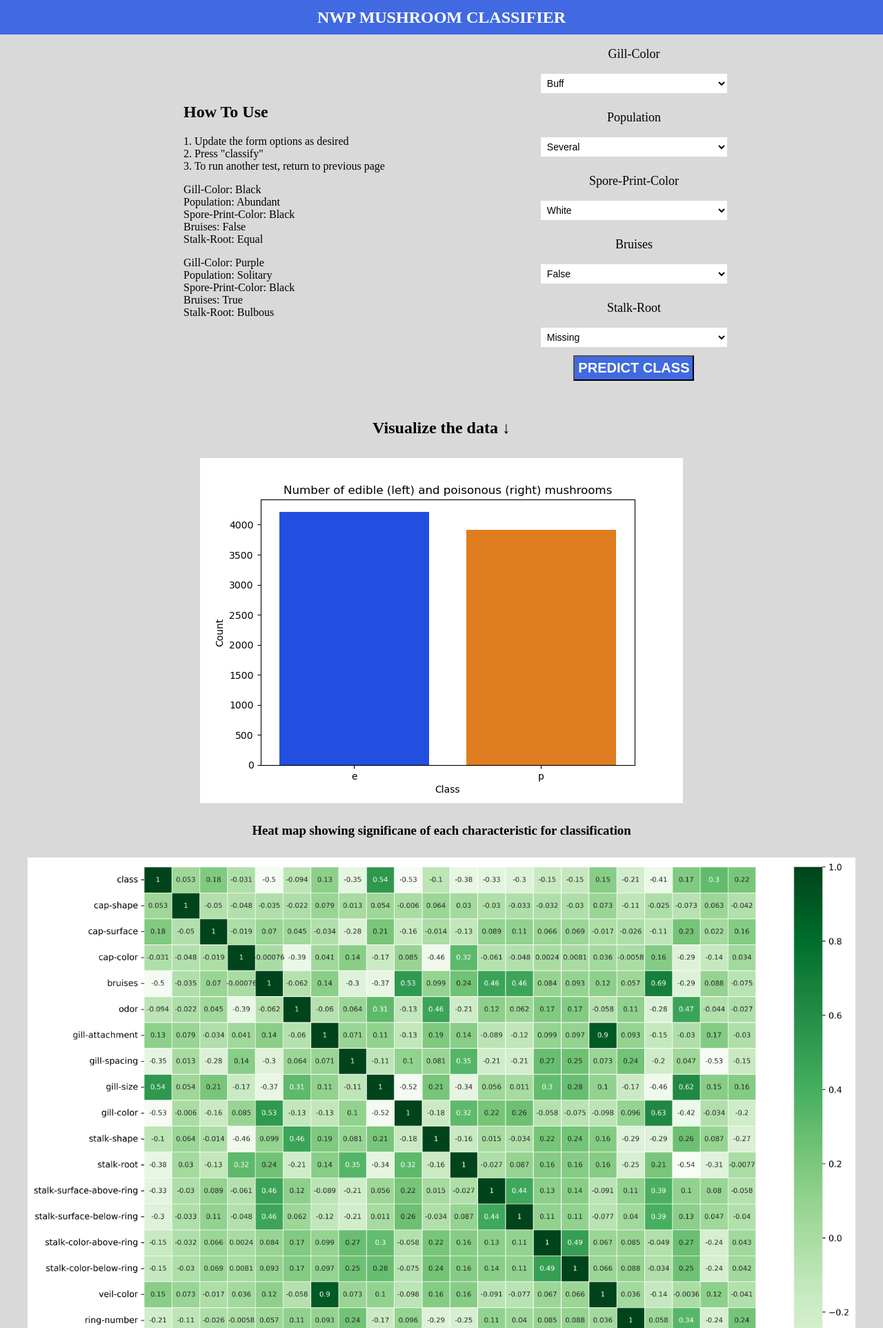
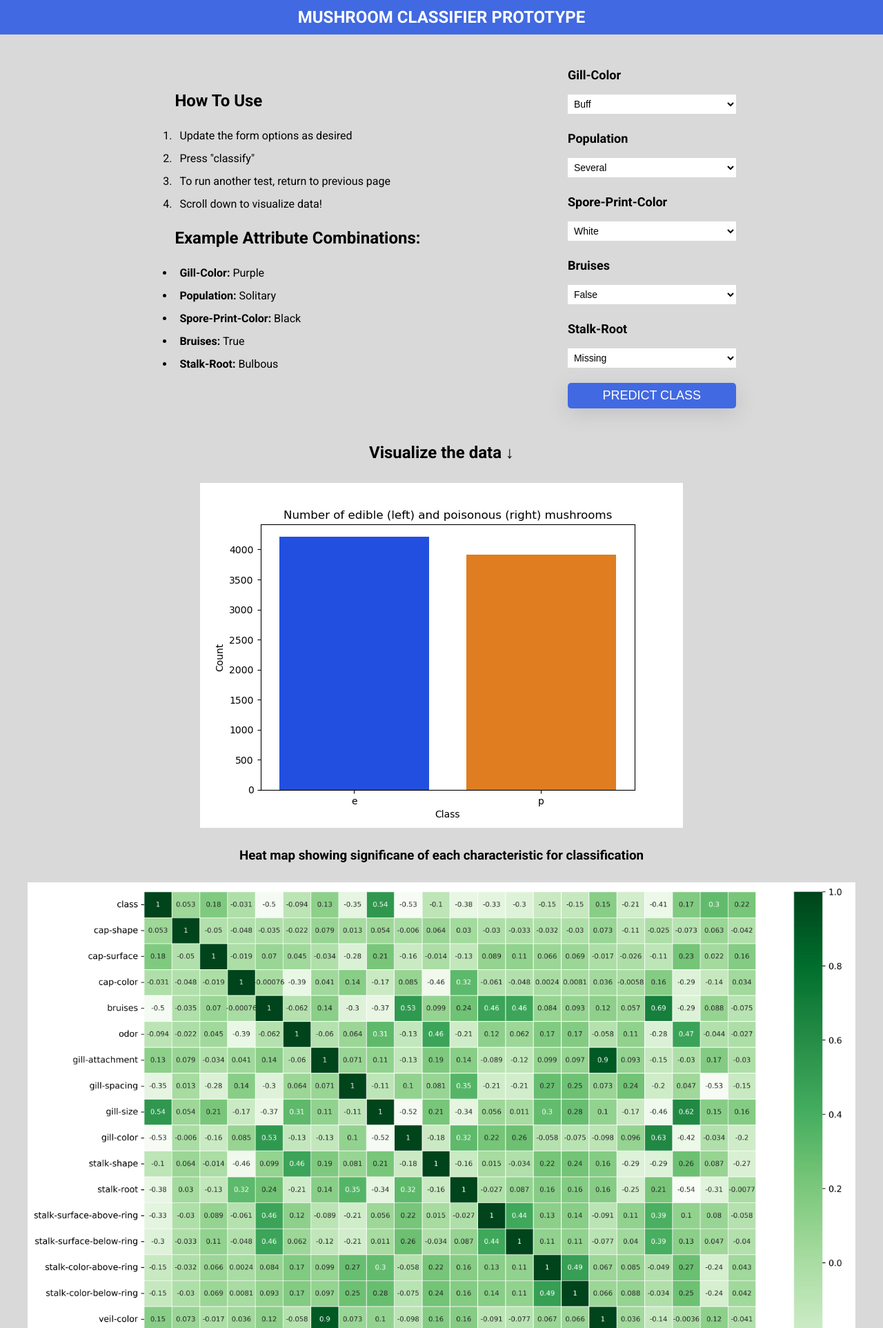
Before and after one commit to gabesabella/Comp_Sci_Capstone, a Flask app: page / in a window 1280 px wide. Shown: the top 1925 px of the page at 69% size. Run offline with Flask 2, Linux system fonts and the light colour scheme.

Commit message:
first commit

```diff
--- a/app.py
+++ b/app.py
@@ -1,9 +1,8 @@
-import pandas as pd
 
-from sklearn.preprocessing import LabelEncoder
-from sklearn.model_selection import train_test_split
-from sklearn.ensemble import RandomForestClassifier
 from flask import Flask, request, render_template
+
+from classify import main, classify
+
 
 app = Flask(__name__)
 
@@ -25,67 +24,8 @@ def gfg():
                              sporePrintColor, bruises, stalkRoot)
         message = classify(userSelection)
         return message
-    return render_template("form.html")
+    return render_template("gfg.html")
 
 
 if __name__ == '__main__':
-    app.run(debug=False, host="0.0.0.0")
-
-
-df = pd.read_csv('mushrooms.csv')  # data frame object
-
-# Key characteristics
-kc = df[['class', 'gill-color', 'population',
-         'spore-print-color', 'stalk-root', 'bruises']]
-# Main function that takes user-selected params
-
-# Version that stays nominal
-kcn = df[['class', 'gill-color', 'population',
-         'spore-print-color', 'stalk-root', 'bruises']]
-
-
-def main(gc, pop, spc, bs, sr):
-    keys = kc.loc[
-        (kc['gill-color'] == gc) &
-        (kc['population'] == pop) &
-        (kc['spore-print-color'] == spc) &
-        (kc['bruises'] == bs) &
-        (kc['stalk-root'] == sr)
-    ]
-    return keys
-
-
-# Transforming data from nominal (e, p) to ordinal (0, 1)
-labelEncoder = LabelEncoder()
-for column in kc.columns:
-    kc[column] = labelEncoder.fit_transform(kc[column])
-
-
-def classify(userSelection):
-    try:
-        # Removing class from user-selected data frame
-        X = userSelection.drop(['class'], axis=1)
-        Y = userSelection["class"]
-
-        # Setting up train / test data
-        X_train, X_test, Y_train, Y_test = train_test_split(
-            X, Y, random_state=40, test_size=.5, train_size=.5)
-        rf = RandomForestClassifier(n_estimators=50, random_state=42)
-        rf.fit(X_train, Y_train)
-        # Accuracy score
-        accuracy = round(rf.score(X_test, Y_test)*100, 2)
-        preds = list(rf.predict(X_test))
-        if preds[0] == 1:
-            predictedClass = 'Poisonous! '
-        else:
-            predictedClass = 'Edible! '
-        predictions = int(len(preds))
-
-        message = "Predicted class: {}".format(predictedClass) + "Prediction accuracy was {}%".format(
-            accuracy)+" correct for {}".format(predictions)+" specimens."
-        if predictions > 0:
-            return message
-        else:
-            return 'Insufficient data'
-    except ValueError:
-        return 'There are no matching specimens with these selected attributes. Try a different combination of attributes.'
+    app.run()
--- a/static/style.css
+++ b/static/style.css
@@ -2,6 +2,8 @@ body {
   background-color: rgb(217, 217, 217);
   margin: 0;
   padding: 0;
+  font-family: 'Roboto', sans-serif;
+
 }
 
 nav {
@@ -16,17 +18,21 @@ nav {
 }
 
 .form-wrapper {
+  margin-top: 30px;
   width: 100vw;
   display: flex;
   justify-content: space-evenly;
-  text-align: center;
+  text-align: start;
   flex-wrap: wrap;
   align-items: center;
 }
 
 ul {
-  list-style-type: none;
   text-align: start;
+}
+
+li {
+  padding: 7px;
 }
 
 
@@ -41,16 +47,25 @@ select {
 
 p {
   font-size: 18px;
+  font-weight: bold;
 }
 
 button {
-  padding: 5px;
+  padding: 8px;
   background-color: royalblue;
-  color: white;
-  font-size: 20px;
-  outline: none;
-  font-weight: bold;
-  margin: 5px;
+  color: #fff;
+  font-size: 18px;
+  width: 100%;
+  margin-top: 15px;
+  border-radius: 5px;
+  box-shadow: rgba(100, 100, 111, 0.2) 0px 7px 29px 0px;
+  cursor: pointer;
+  text-decoration: none;
+  border: none;
+}
+
+button:hover {
+  opacity: 0.8;
 }
 
 .img-wrapper {
@@ -66,3 +81,7 @@ img {
   max-width: 1200px;
   margin: 10px;
 }
+
+h3 {
+  text-align: center;
+}
--- a/templates/base.html
+++ b/templates/base.html
@@ -1,6 +1,9 @@
 <!DOCTYPE html>
 <html lang="en">
 <head>
+  <link rel="preconnect" href="https://fonts.googleapis.com">
+  <link rel="preconnect" href="https://fonts.gstatic.com" crossorigin>
+  <link href="https://fonts.googleapis.com/css2?family=Roboto:wght@400;700&display=swap" rel="stylesheet">
   <link rel="stylesheet" href="{{ url_for('static', filename='style.css')}}">
 
   <title>{% block title %}{% endblock title %}</title>
--- a/templates/form.html
+++ b/templates/gfg.html
@@ -1,33 +1,28 @@
 {% extends 'base.html' %}
-{% block styles %}<link rel="stylesheet" href="{{ url_for('static', filename='style.css')}}">
+{% block styles %}
+<link rel="stylesheet" href="{{ url_for('static', filename='style.css')}}">
 {% endblock styles %}
 {% block content %}
 
 <nav>
-  <h1>NWP Mushroom Classifier</h1>
+  <h1>Mushroom Classifier Prototype</h1>
 </nav>
 <div class="form-wrapper">
   <div class="guide">
+    <ol>
+      <h2>How To Use</h2>
+      <li>Update the form options as desired</li>
+      <li>Press "classify"</li>
+      <li>To run another test, return to previous page</li>
+      <li>Scroll down to visualize data!</li>
+    </ol>
     <ul>
-      <h2>How To Use</h2>
-      <li>1. Update the form options as desired</li>
-      <li>2. Press "classify"</li>
-      <li>3. To run another test, return to previous page</li>
-
-    </ul>
-    <ul>
-      <li>Gill-Color: Black</li>
-      <li>Population: Abundant</li>
-      <li>Spore-Print-Color: Black</li>
-      <li>Bruises: False</li>
-      <li>Stalk-Root: Equal</li>
-    </ul>
-    <ul>
-      <li>Gill-Color: Purple</li>
-      <li>Population: Solitary</li>
-      <li>Spore-Print-Color: Black</li>
-      <li>Bruises: True</li>
-      <li>Stalk-Root: Bulbous</li>
+      <h2>Example Attribute Combinations:</h2>
+      <li><strong>Gill-Color:</strong> Purple</li>
+      <li><strong>Population: </strong> Solitary</li>
+      <li><strong>Spore-Print-Color:</strong> Black</li>
+      <li><strong>Bruises:</strong> True</li>
+      <li><strong>Stalk-Root:</strong> Bulbous</li>
     </ul>
   </div>
   <form class="form" action="{{ url_for("gfg")}}" method="post">
@@ -90,6 +85,13 @@
   <img src="static/img/evp.png" alt="">
   <h3>Heat map showing significane of each characteristic for classification</h3>
   <img src="static/img/hm.png" alt="">
+  <h3>Violin plot compares all characteristics and their attributes by class.
+    <br>
+    Red corresponds to poisonous, green to edible.
+    <br>
+    The numeric values correspond to the order of the form attribue options.
+  </h3>
+  <img src="static/img/vp.png" alt="">
   <h3>Gill Color</h3>
   <img src="static/img/gc.png" alt="">
   <h3>Population</h3>
@@ -100,6 +102,7 @@
   <img src="static/img/br.png" alt="">
   <h3>Stalk Root</h3>
   <img src="static/img/sr.png" alt="">
+
 </div>
 
 {% endblock content %}
```
Also changed, not shown: classify.py (added, +60 -0 lines), static/img/vp.png (added), static/mushrooms.csv (renamed from mushrooms.csv), 2 other files.
